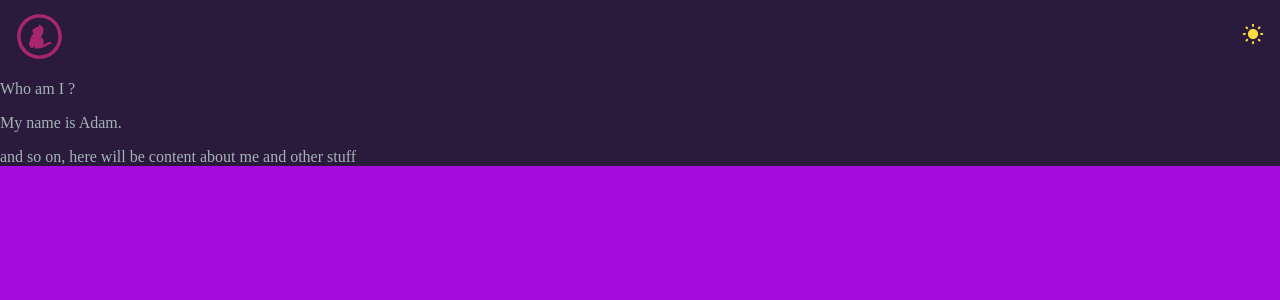
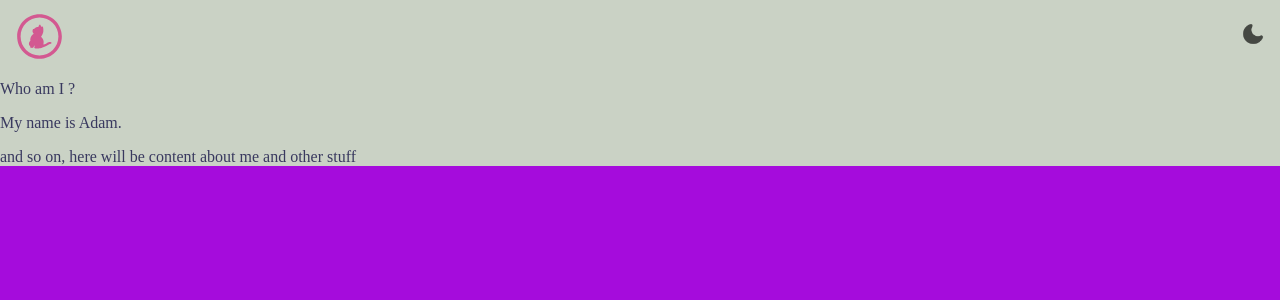
Before and after one commit to unikorm/portfolio, a React (Create React App) app: page /about in a window 1280 px wide. Shown: the top 300 px of the page. Built offline with nearby package versions, Linux system fonts and the light colour scheme; a web font is replaced by a local one.

Commit message:
prefered color scheme read and put initial correct theme, so great, keep going, animation on switcher for now i don't put, now animation on whole site and my logo

```diff
--- a/src/App.js
+++ b/src/App.js
@@ -11,7 +11,11 @@ export const ThemeContext = createContext(null);
 
 function App() {
 
-  const [theme, setTheme] = useState("dark");
+  const getSystemTheme = () => {
+    return window.matchMedia(`(prefers-color-scheme: dark)`).matches ? "dark" : "light";
+  };
+
+  const [theme, setTheme] = useState(getSystemTheme());
 
   const updateThemeVariables = (theme) => {
     const root = document.documentElement;
```
